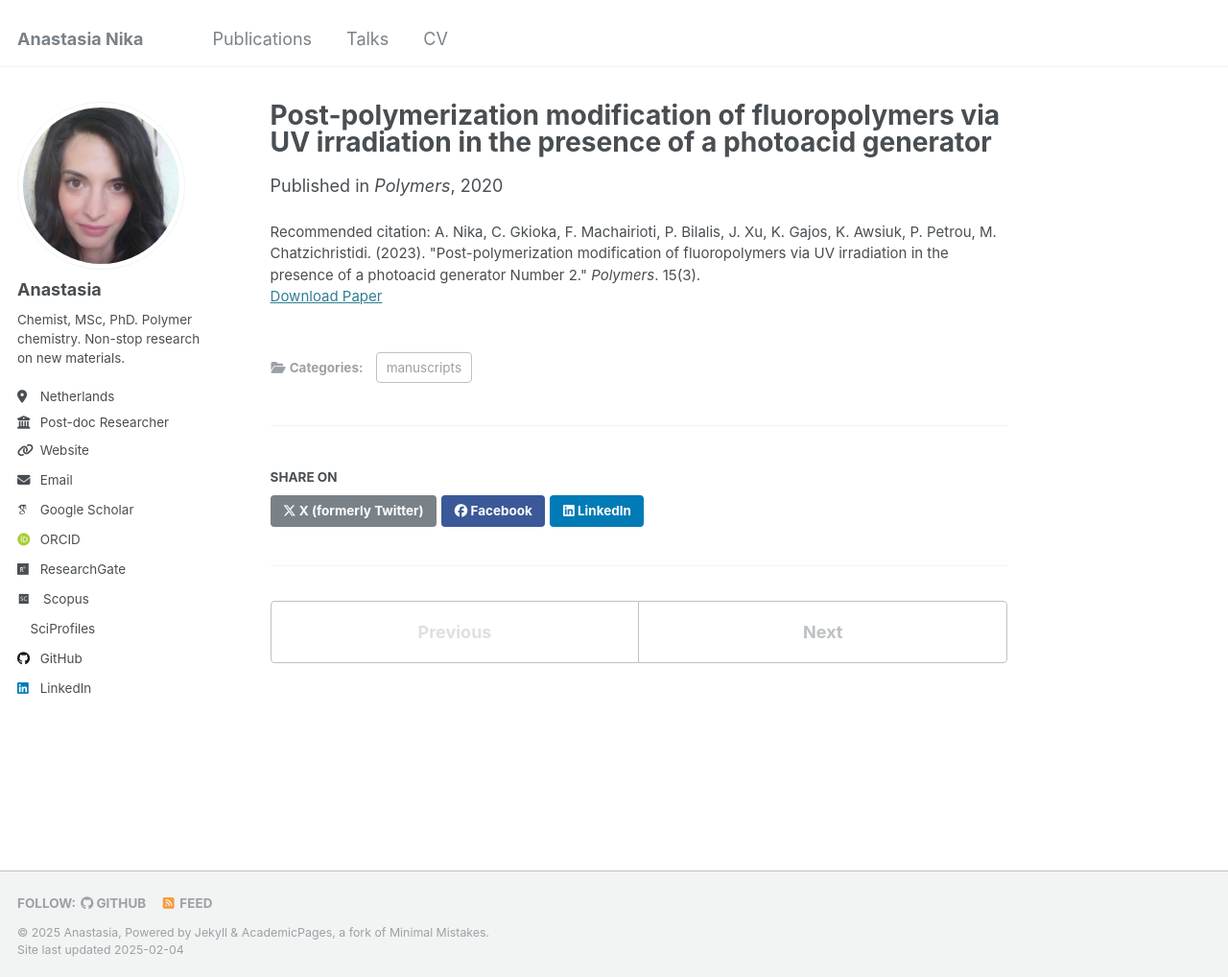
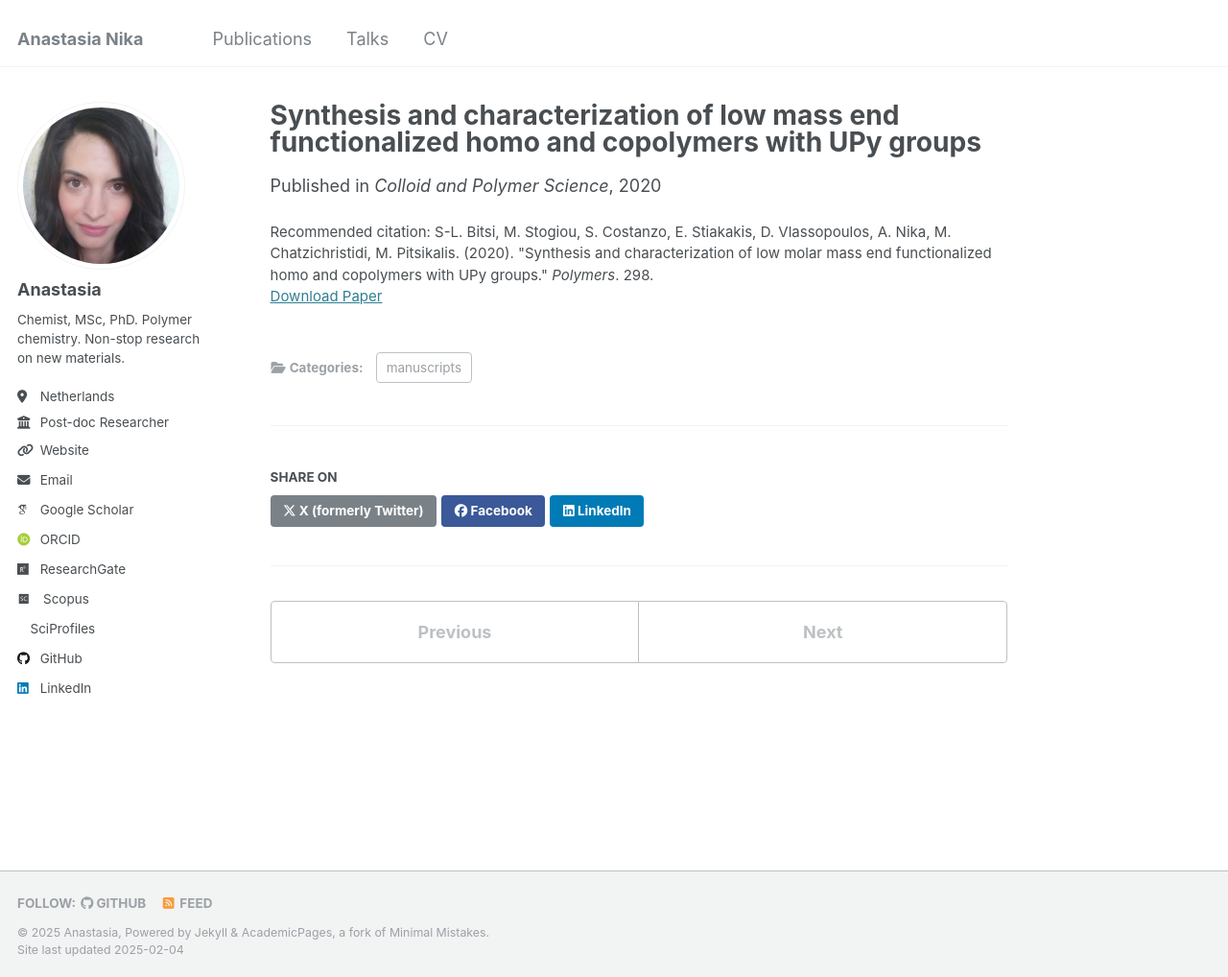
Before and after one commit to anastasianika/anastasianika.github.io, a Jekyll site: the page built from _publications/2020nika.md, in a window 1280 px wide and 1018 px high. Shown: the whole window at 96% size. Built offline with Jekyll 4.4.1, drawn with Linux system fonts in a browser that asks for light colours; some web fonts are replaced.

Commit message:
Update 2020nika.md

```diff
--- a/_publications/2020nika.md
+++ b/_publications/2020nika.md
@@ -1,12 +1,12 @@
 ---
-title: "Post-polymerization modification of fluoropolymers via UV irradiation in the presence of a photoacid generator"
+title: "Synthesis and characterization of low mass end functionalized homo and copolymers with UPy groups"
 collection: publications
 category: manuscripts
-permalink: /publication/nika17012020
+permalink: /publication/nika22042020
 excerpt: ''
-date: 2020-01-17
-venue: 'Polymers'
-# slidesurl: 'http://doi.org/10.3390/polym15030493'
-paperurl: 'http://doi.org/10.3390/polym15030493'
-citation: 'A. Nika, C. Gkioka, F. Machairioti, P. Bilalis, J. Xu, K. Gajos, K. Awsiuk, P. Petrou, M. Chatzichristidi. (2023). &quot;Post-polymerization modification of fluoropolymers via UV irradiation in the presence of a photoacid generator Number 2.&quot; <i>Polymers</i>. 15(3).'
+date: 2020-04-22
+venue: 'Colloid and Polymer Science'
+# slidesurl: 'http://doi.org/10.3390/polym150304'
+paperurl: 'http://doi.org/10.1007/s00396-020-04642-3'
+citation: 'S-L. Bitsi, M. Stogiou, S. Costanzo, E. Stiakakis, D. Vlassopoulos, A. Nika, M. Chatzichristidi, M. Pitsikalis. (2020). &quot;Synthesis and characterization of low molar mass end functionalized homo and copolymers with UPy groups.&quot; <i>Polymers</i>. 298.'
 ---
```
